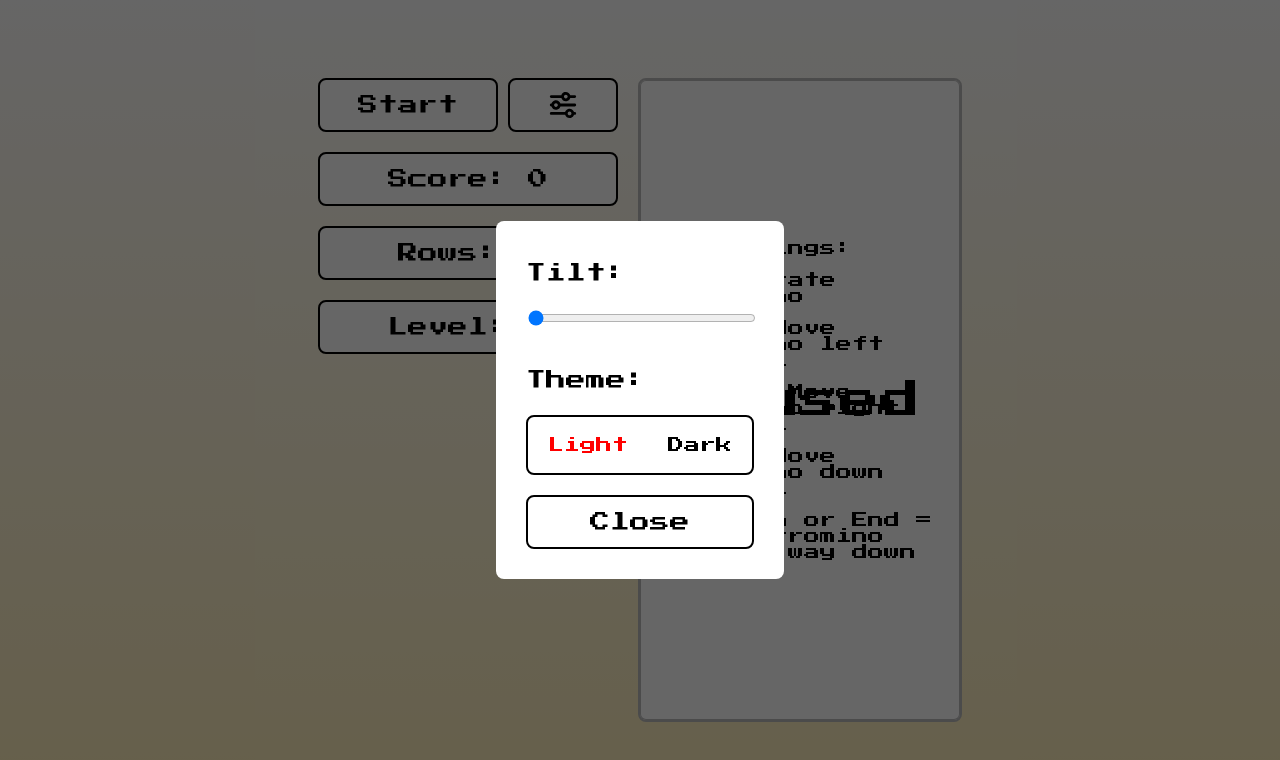
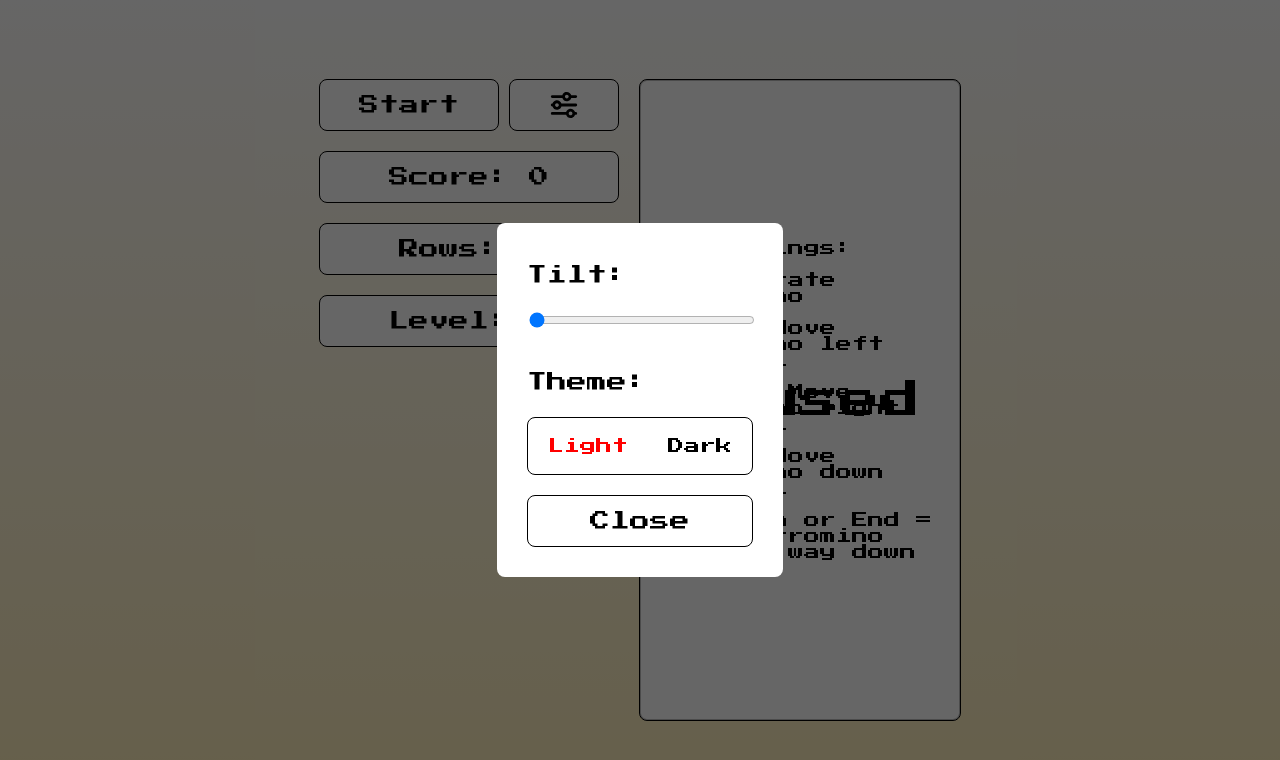
Before and after one commit to Dreamdealer/resume, a React (Create React App) app: page / in a window 1280 px wide. Both pictures are taken after a click on the button 563 px from the left and 105 px from the top of the page. Shown: the top 760 px of the page. Built offline with nearby package versions, Linux system fonts and the light colour scheme.

Commit message:
chore: More theming

```diff
--- a/src/Components/Button.tsx
+++ b/src/Components/Button.tsx
@@ -2,7 +2,7 @@ import styled from 'styled-components';
 
 const Button = styled.button`
     background: ${({ theme }) => theme.buttonsAndDisplays.background};
-    border: 2px solid ${({ theme }) => theme.buttonsAndDisplays.color};
+    border: ${({ theme }) => theme.main.borderWidth} solid ${({ theme }) => theme.main.borderColor};
     color: ${({ theme }) => theme.buttonsAndDisplays.color};
     font-size: ${({ theme }) => theme.main.fontSize};
     display: flex;
--- a/src/Components/Display.tsx
+++ b/src/Components/Display.tsx
@@ -2,7 +2,7 @@ import styled from 'styled-components';
 
 const Display = styled.div`
     background: ${({ theme }) => theme.buttonsAndDisplays.background};
-    border: 2px solid ${({ theme }) => theme.buttonsAndDisplays.color};
+    border: ${({ theme }) => theme.main.borderWidth} solid ${({ theme }) => theme.main.borderColor};
     color: ${({ theme }) => theme.buttonsAndDisplays.color};
     font-size: ${({ theme }) => theme.main.fontSize};
     font-family: 'Press Start 2P', cursive;
--- a/src/Components/FancyRadios.tsx
+++ b/src/Components/FancyRadios.tsx
@@ -2,7 +2,7 @@ import React, { FC } from 'react';
 import styled from 'styled-components';
 
 const StyledFancyRadiosContainer = styled.div`
-    border: 2px solid ${({ theme }) => theme.main.color};
+    border: ${({ theme }) => theme.main.borderWidth} solid ${({ theme }) => theme.main.borderColor};
     border-radius: 8px;
     display: flex;
     flex-flow: row nowrap;
--- a/src/Components/Stage.tsx
+++ b/src/Components/Stage.tsx
@@ -26,7 +26,7 @@ export const StyledStage = styled.div<{ showInstructions: boolean; paused: boole
     `}
 
     box-shadow: 0 0 0 1px ${({ theme }) => theme.stage.lines} inset;
-    border: 2px solid ${({ theme }) => theme.stage.lines};
+    border: ${({ theme }) => theme.main.borderWidth} solid ${({ theme }) => theme.main.borderColor};
     border-radius: 8px;
     position: relative;
 
--- a/src/Components/Styles.ts
+++ b/src/Components/Styles.ts
@@ -21,7 +21,7 @@ export const StyledSettingsOverlay = styled.div`
     display: flex;
     flex-flow: column wrap;
     font-family: 'Press Start 2P', cursive;
-    background: rgba(0, 0, 0, 0.6);
+    background: ${({ theme }) => theme.modal.overlay}; ;
 `;
 
 export const StyledDisplaysContainer = styled.div`
@@ -117,7 +117,7 @@ export const StyledTetrisContainer = styled.div<{ gameOver: boolean; tilt: numbe
             order: 2;
 
             ${StyledDisplays} {
-                border: 2px solid #000;
+                border: ${({ theme }) => theme.main.borderWidth} solid ${({ theme }) => theme.main.borderColor};
                 border-radius: 8px;
                 flex-flow: row wrap;
                 margin: 10px 0;
--- a/src/Components/Themes.ts
+++ b/src/Components/Themes.ts
@@ -2,9 +2,12 @@ export const lightTheme = {
     main: {
         background: 'linear-gradient(to top, #ffefba, #ffffff)',
         color: '#000',
+        borderColor: '#000',
+        borderWidth: '1px',
         fontSize: '20px',
     },
     modal: {
+        overlay: 'rgba(0, 0, 0, 0.6)',
         background: '#FFF',
         color: '#000',
     },
@@ -23,15 +26,18 @@ export const darkTheme = {
     main: {
         background: 'linear-gradient(to bottom, #0f2027, #203a43, #2c5364)',
         color: '#FFF',
+        borderColor: '#FFF',
+        borderWidth: '1px',
         fontSize: '20px',
     },
     modal: {
+        overlay: 'rgba(255, 255, 255, 0.6)',
         background: '#000',
         color: '#FFF',
     },
     stage: {
         background: '#000',
-        lines: '#FFF',
+        lines: '#777',
         guide: 'rgba(255,255,255,0.2)',
     },
     buttonsAndDisplays: {
```
